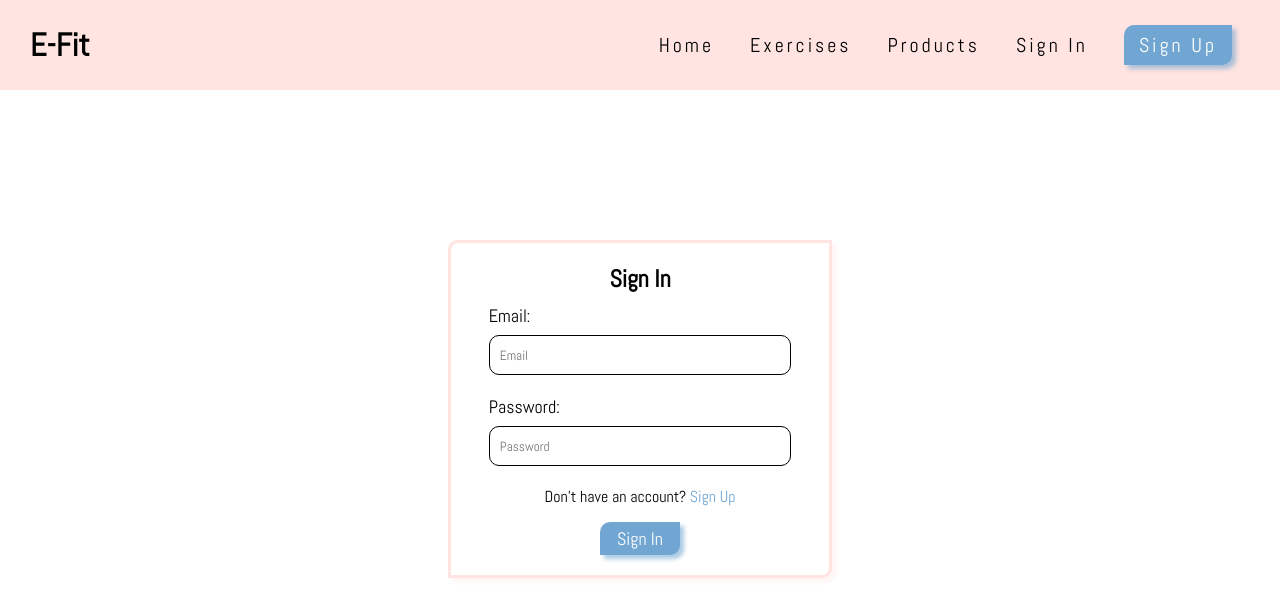
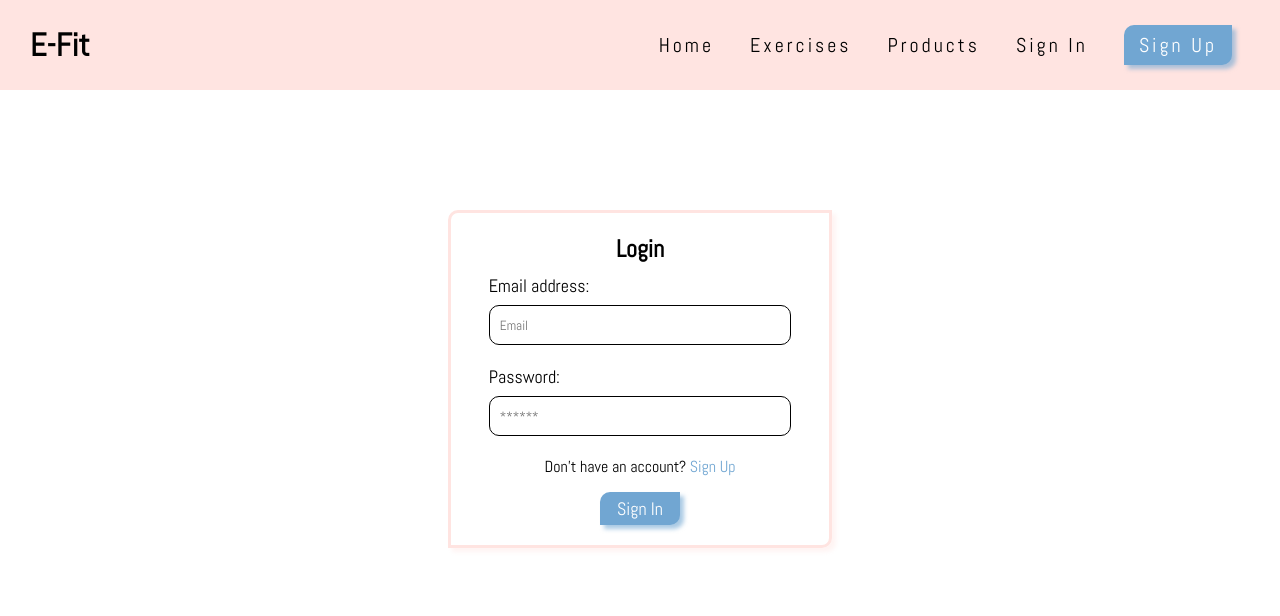
Before and after one commit to VanessaLiaw021/E-Fit, a React (Create React App) app in the folder client/: page /signin in a window 1280 px wide. Shown: the top 616 px of the page. Built offline with nearby package versions, Linux system fonts and the light colour scheme.

Commit message:
added the functionality for signin page and refactor it

```diff
--- a/client/src/components/Signin.js
+++ b/client/src/components/Signin.js
@@ -1,23 +1,12 @@
 //Import required packages and files
-import React from 'react';
+import React, { useState } from 'react';
+import { useMutation } from '@apollo/client';
 import { Link } from 'react-router-dom';
+import { LOGIN } from '../utils/mutations';
+import Auth from '../utils/auth';
 import styled from 'styled-components';
 
-const Signin = () => {
-
-  //Styled Component for Form
-  const SignInForm = styled.form`
-    display: flex;
-    flex-direction: column;
-    justify-content: flex-start;
-    align-items: center;
-    width: 30%;
-    margin: 150px auto 0 auto;
-    border: 3px solid #ffe4e1;
-    border-top-left-radius: 10px;
-    border-bottom-right-radius: 10px;
-    box-shadow: 4px 4px 4px rgba(255, 228, 225, 0.4);
-  `;
+const Signin = (props) => {
 
   //Styled Components for Button
   const Button = styled.button`
@@ -34,20 +23,56 @@ const Signin = () => {
     cursor: pointer;
   `;
 
+  const [formState, setFormState] = useState({ email: '', password: '' });
+  const [login, { error }] = useMutation(LOGIN);
+
+  const handleFormSubmit = async (event) => {
+    event.preventDefault();
+    try {
+      const mutationResponse = await login({
+        variables: { email: formState.email, password: formState.password },
+      });
+      const token = mutationResponse.data.login.token;
+      Auth.login(token);
+    } catch (e) {
+      console.log(e);
+    }
+  };
+
+  const handleChange = (event) => {
+    const { name, value } = event.target;
+    setFormState({
+      ...formState,
+      [name]: value,
+    });
+  };
+
   return (
-    <SignInForm>
-      <h2>Sign In</h2>
-      <div className="form-group bottom-form">
-        <label>Email:</label>
-        <input type="text" placeholder="Email"/>
+    <form className="form" onSubmit={handleFormSubmit}>
+      <h2>Login</h2>
+      <div className="form-group">
+        <label htmlFor="email">Email address:</label>
+        <input
+          placeholder="Email"
+          name="email"
+          type="email"
+          id="email"
+          onChange={handleChange}
+        />
       </div>
-      <div className="form-group bottom-form">
-        <label>Password:</label>
-        <input type="password" placeholder="Password"/>
+      <div className="form-group">
+        <label htmlFor="pwd">Password:</label>
+        <input
+          placeholder="******"
+          name="password"
+          type="password"
+          id="pwd"
+          onChange={handleChange}
+        />
       </div>
       <p id="account">Don't have an account? <Link to="/signup" className="direct-signin">Sign Up</Link></p>
-      <Button>Sign In</Button>
-    </SignInForm>
+      <Button type="submit">Sign In</Button>
+    </form>
   );
 };
 
```
